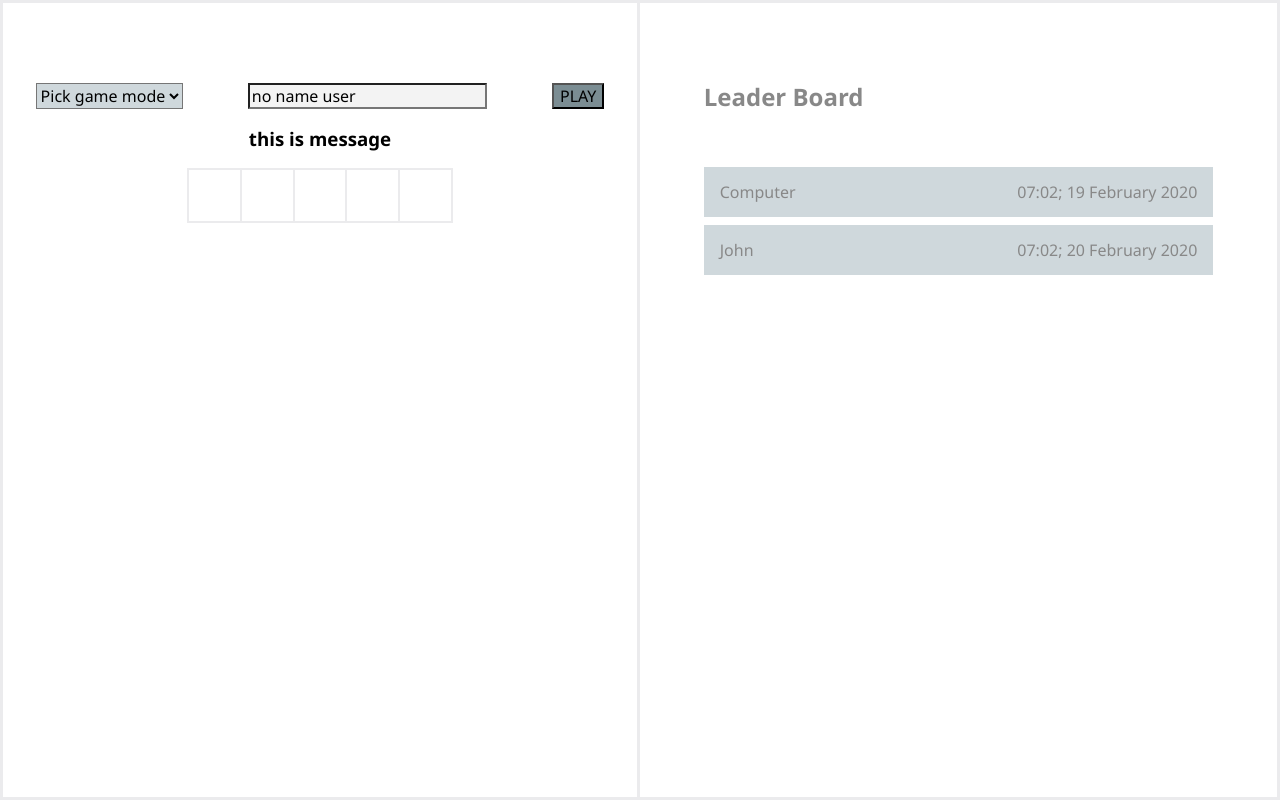
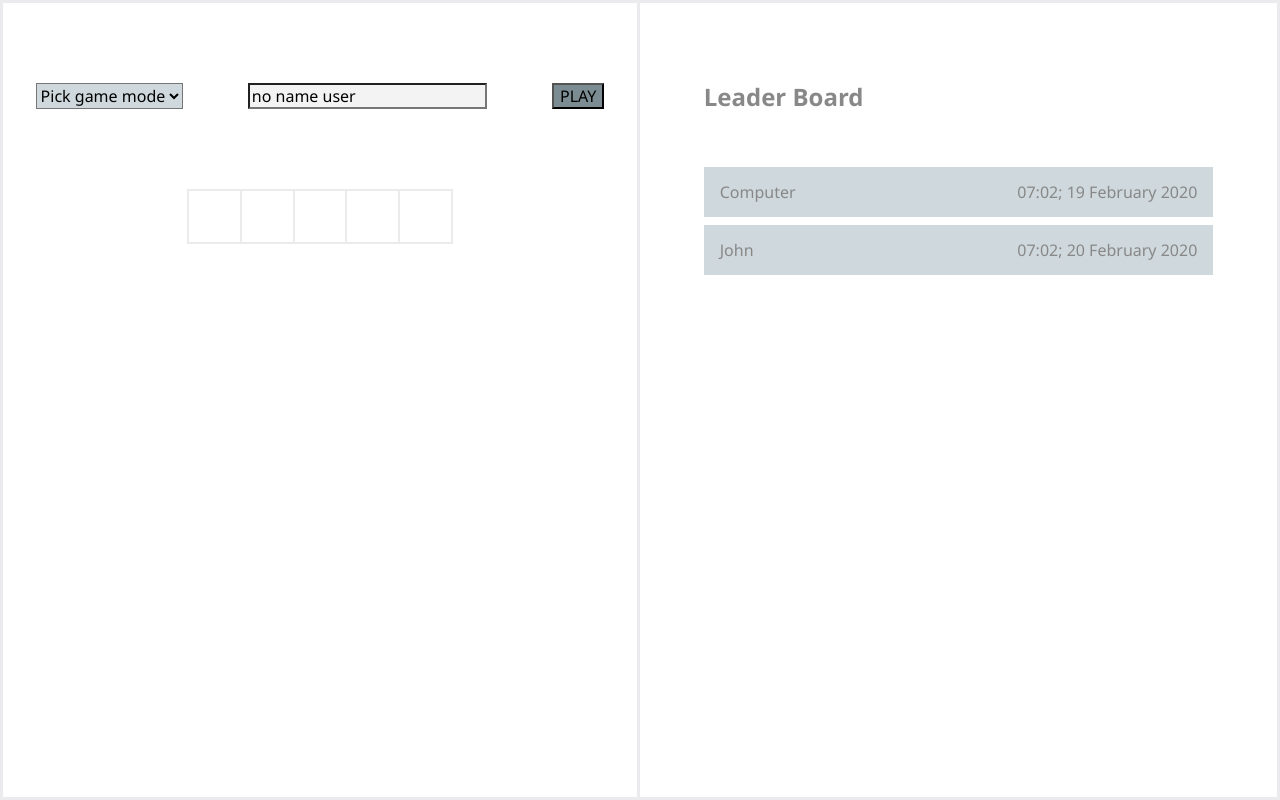
Before and after one commit to micromechanika/starnavi-test, a Vue app: page /#/game in a window 1280 px wide. Built offline with nearby package versions, Linux system fonts and the light colour scheme.

Commit message:
add winner in message

```diff
--- a/src/components/gameplay/components/matrix.vue
+++ b/src/components/gameplay/components/matrix.vue
@@ -60,7 +60,8 @@ export default {
       this.$store.commit('computerSelect', 1)
     },
     winner: function () {
-      this.computer > this.user ? console.log('computer WINN') : console.log('user WINN')
+      const userName = 'Dima'
+      this.computer > this.user ? this.$store.commit('winner', 'Computer Win') : this.$store.commit('winner', `User: ${userName} Win`)
     },
     getUnique: function () {
       const unique = this.randomInteger(0, this.max)
--- a/src/components/gameplay/components/message.vue
+++ b/src/components/gameplay/components/message.vue
@@ -1,12 +1,16 @@
 <template>
-<div class="message">
-  <h3>this is message</h3>
+<div class="message" >
+    <h3 v-show="winner" >{{winner}}</h3>
 </div>
 </template>
 
 <script>
+import { mapGetters } from 'vuex'
 export default {
-  name: 'message'
+  name: 'message',
+  computed: {
+    ...mapGetters(['winner'])
+  }
 }
 </script>
 
@@ -16,5 +20,9 @@ export default {
   flex-direction: row;
   justify-content: space-around;
   align-items: center;
+  margin: 1em;
+  width: auto;
+  height: 3em;
 }
+
 </style>
--- a/src/store/index.js
+++ b/src/store/index.js
@@ -8,13 +8,15 @@ export default new Vuex.Store({
     presets: [],
     userSelect: 0,
     computerSelect: 0,
-    isUser: false
+    isUser: false,
+    winner: ''
   },
   getters: {
     Presets: state => state.presets,
     userSelect: state => state.userSelect,
     computerSelect: state => state.computerSelect,
-    isUser: state => state.isUser
+    isUser: state => state.isUser,
+    winner: state => state.winner
   },
   mutations: {
     Presets: (state, payload) => {
@@ -28,8 +30,10 @@ export default new Vuex.Store({
     },
     isUser: (state, payload) => {
       state.isUser = payload
+    },
+    winner: (state, payload) => {
+      state.winner = payload
     }
-
   },
   actions: {
     Presets: (context, payload) => {
```
